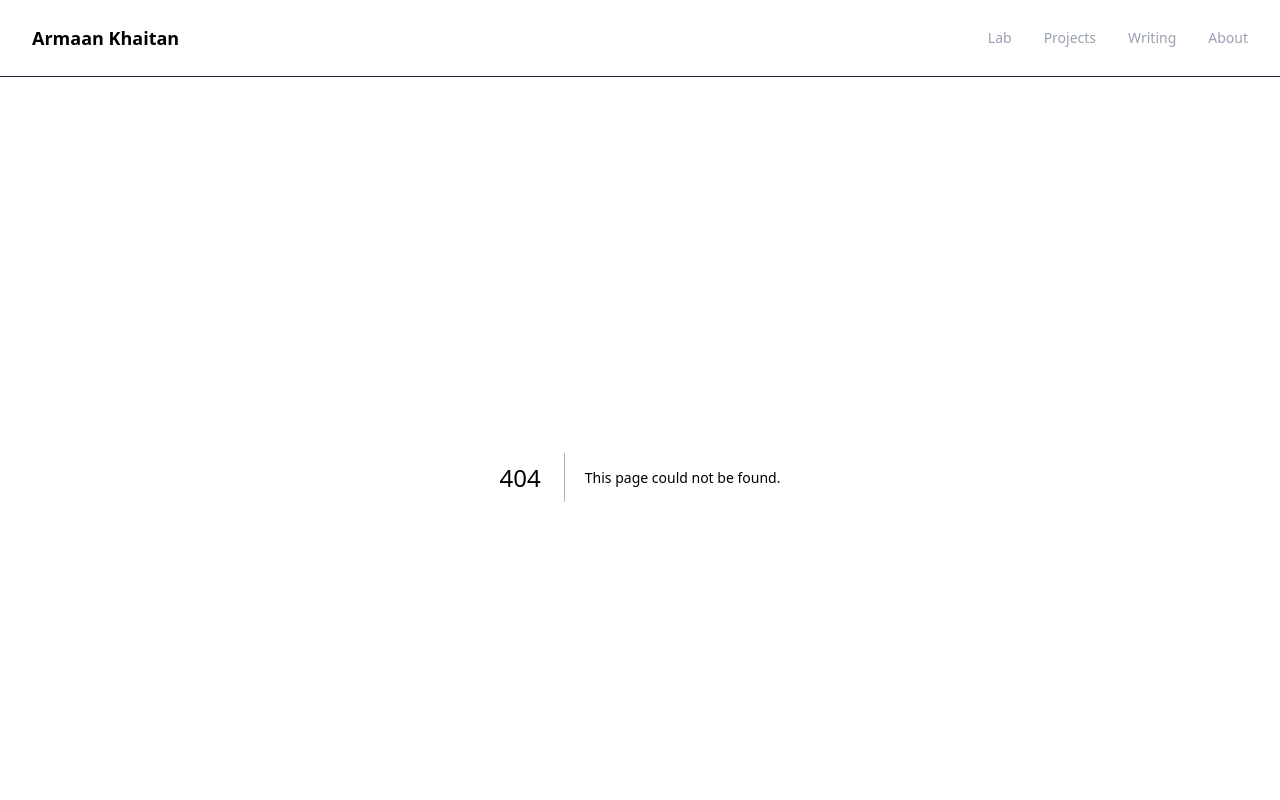
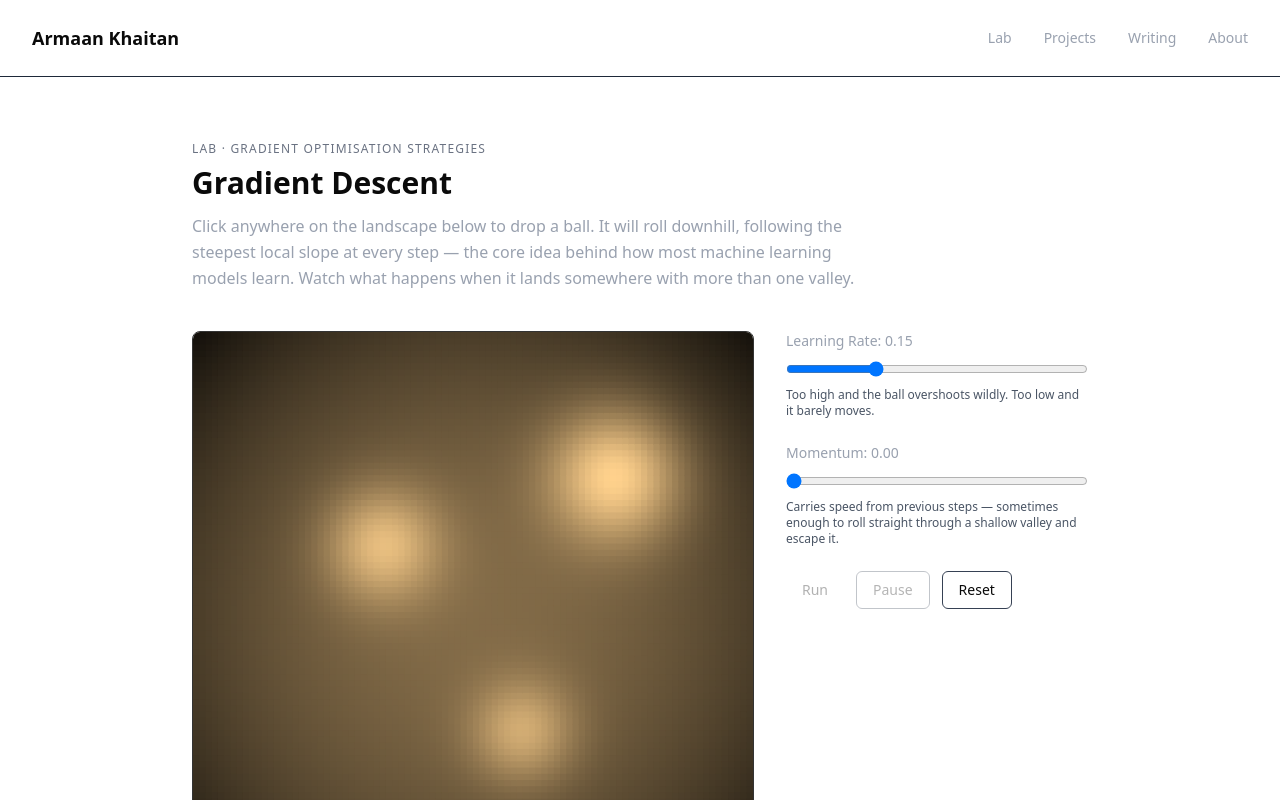
Before and after one commit to Deployed-Websites/Portfolio, a Next.js app in the folder portfolio-site/: page /lab/gradient-descent in a window 1280 px wide. Before the commit this address had no page. Shown: the top 800 px of the page. Built offline with nearby package versions, Linux system fonts and the light colour scheme.

Commit message:
gradient descent

```diff
--- /dev/null
+++ b/portfolio-site/src/app/lab/gradient-descent/page.js
@@ -0,0 +1,271 @@
+"use client";
+import { useRef, useEffect, useState, useCallback } from "react";
+
+// A bumpy loss landscape: a global minimum plus a couple of local minima "traps"
+function loss(x, y) {
+  const global = -3 * Math.exp(-((x - 3) ** 2 + (y - 3) ** 2) / 2);
+  const trap1 = -2.2 * Math.exp(-((x + 2) ** 2 + (y - 1.5) ** 2) / 1.5);
+  const trap2 = -1.8 * Math.exp(-((x - 1) ** 2 + (y + 2.5) ** 2) / 1.2);
+  const bowl = 0.03 * (x * x + y * y);
+  return global + trap1 + trap2 + bowl;
+}
+
+function gradient(x, y, h = 0.001) {
+  const dx = (loss(x + h, y) - loss(x - h, y)) / (2 * h);
+  const dy = (loss(x, y + h) - loss(x, y - h)) / (2 * h);
+  return [dx, dy];
+}
+
+const WORLD_MIN = -6;
+const WORLD_MAX = 6;
+
+export default function GradientDescentPage() {
+  const canvasRef = useRef(null);
+  const [ball, setBall] = useState(null); // {x, y} in world coords
+  const [path, setPath] = useState([]);
+  const [learningRate, setLearningRate] = useState(0.15);
+  const [momentum, setMomentum] = useState(0);
+  const velocity = useRef([0, 0]);
+  const [running, setRunning] = useState(false);
+  const [stepCount, setStepCount] = useState(0);
+  const animRef = useRef(null);
+
+  const canvasSize = 560;
+
+  const toScreen = (x, y) => [
+    ((x - WORLD_MIN) / (WORLD_MAX - WORLD_MIN)) * canvasSize,
+    canvasSize - ((y - WORLD_MIN) / (WORLD_MAX - WORLD_MIN)) * canvasSize,
+  ];
+
+  const toWorld = (px, py) => [
+    (px / canvasSize) * (WORLD_MAX - WORLD_MIN) + WORLD_MIN,
+    ((canvasSize - py) / canvasSize) * (WORLD_MAX - WORLD_MIN) + WORLD_MIN,
+  ];
+
+  // Draw the contour map + ball + path
+  const draw = useCallback(() => {
+    const canvas = canvasRef.current;
+    if (!canvas) return;
+    const ctx = canvas.getContext("2d");
+
+    // Render loss landscape as a heatmap
+    const resolution = 90;
+    const cellSize = canvasSize / resolution;
+    let minVal = Infinity, maxVal = -Infinity;
+    const grid = [];
+    for (let i = 0; i < resolution; i++) {
+      const row = [];
+      for (let j = 0; j < resolution; j++) {
+        const [wx, wy] = toWorld(i * cellSize, j * cellSize);
+        const v = loss(wx, wy);
+        row.push(v);
+        if (v < minVal) minVal = v;
+        if (v > maxVal) maxVal = v;
+      }
+      grid.push(row);
+    }
+
+    for (let i = 0; i < resolution; i++) {
+      for (let j = 0; j < resolution; j++) {
+        const v = grid[i][j];
+        const t = (v - minVal) / (maxVal - minVal); // 0 = lowest (dark valley), 1 = highest
+        // Deep valleys -> warm gold, peaks -> dark
+        const r = Math.round(20 + t * 30);
+        const g = Math.round(15 + t * 20);
+        const b = Math.round(10 + t * 15);
+        const brightness = (1 - t) * 235 + 20;
+        ctx.fillStyle = `rgb(${Math.round(brightness)}, ${Math.round(brightness * 0.82)}, ${Math.round(brightness * 0.55)})`;
+        ctx.fillRect(i * cellSize, j * cellSize, cellSize + 1, cellSize + 1);
+      }
+    }
+
+    // Draw path
+    if (path.length > 1) {
+      ctx.strokeStyle = "rgba(30, 30, 30, 0.7)";
+      ctx.lineWidth = 2;
+      ctx.beginPath();
+      path.forEach(([x, y], idx) => {
+        const [sx, sy] = toScreen(x, y);
+        if (idx === 0) ctx.moveTo(sx, sy);
+        else ctx.lineTo(sx, sy);
+      });
+      ctx.stroke();
+    }
+
+    // Draw ball
+    if (ball) {
+      const [sx, sy] = toScreen(ball.x, ball.y);
+      ctx.beginPath();
+      ctx.arc(sx, sy, 8, 0, Math.PI * 2);
+      ctx.fillStyle = "#1a1a1a";
+      ctx.fill();
+      ctx.strokeStyle = "#fff";
+      ctx.lineWidth = 2;
+      ctx.stroke();
+    }
+  }, [ball, path]);
+
+  useEffect(() => { draw(); }, [draw]);
+
+  // Handle click to place ball
+  const handleClick = (e) => {
+    if (running) return;
+    const rect = canvasRef.current.getBoundingClientRect();
+    const px = e.clientX - rect.left;
+    const py = e.clientY - rect.top;
+    const [wx, wy] = toWorld(px, py);
+    velocity.current = [0, 0];
+    setBall({ x: wx, y: wy });
+    setPath([[wx, wy]]);
+    setStepCount(0);
+  };
+
+  // Descent animation loop
+  useEffect(() => {
+    if (!running || !ball) return;
+
+    let localBall = { ...ball };
+
+    const step = () => {
+      const [gx, gy] = gradient(localBall.x, localBall.y);
+
+      velocity.current[0] = momentum * velocity.current[0] - learningRate * gx;
+      velocity.current[1] = momentum * velocity.current[1] - learningRate * gy;
+
+      localBall = {
+        x: localBall.x + velocity.current[0],
+        y: localBall.y + velocity.current[1],
+      };
+
+      setBall(localBall);
+      setPath((p) => [...p, [localBall.x, localBall.y]]);
+      setStepCount((c) => c + 1);
+
+      const gradMag = Math.sqrt(gx * gx + gy * gy);
+      if (gradMag > 0.01 && stepCount < 400) {
+        animRef.current = requestAnimationFrame(step);
+      } else {
+        setRunning(false);
+      }
+    };
+
+    animRef.current = requestAnimationFrame(step);
+    return () => cancelAnimationFrame(animRef.current);
+    // eslint-disable-next-line react-hooks/exhaustive-deps
+  }, [running]);
+
+  const reset = () => {
+    setRunning(false);
+    setBall(null);
+    setPath([]);
+    setStepCount(0);
+    velocity.current = [0, 0];
+  };
+
+  return (
+    <main className="min-h-screen bg-background text-foreground px-8 py-16">
+      <div className="max-w-4xl mx-auto">
+
+        {/* HEADER */}
+        <div className="mb-10">
+          <div className="text-xs uppercase tracking-widest text-gray-500 mb-2">
+            Lab · Gradient Optimisation Strategies
+          </div>
+          <h1 className="text-3xl font-bold mb-3">Gradient Descent</h1>
+          <p className="text-gray-400 max-w-2xl leading-relaxed">
+            Click anywhere on the landscape below to drop a ball. It will roll downhill,
+            following the steepest local slope at every step — the core idea behind how
+            most machine learning models learn. Watch what happens when it lands somewhere
+            with more than one valley.
+          </p>
+        </div>
+
+        {/* CANVAS + CONTROLS */}
+        <div className="flex flex-col md:flex-row gap-8">
+
+          <div>
+            <canvas
+              ref={canvasRef}
+              width={canvasSize}
+              height={canvasSize}
+              onClick={handleClick}
+              style={{
+                borderRadius: "8px",
+                cursor: running ? "default" : "crosshair",
+                border: "1px solid #333",
+              }}
+            />
+            <p className="text-xs text-gray-500 mt-2">
+              {ball ? `Step ${stepCount}` : "Click to drop the ball"}
+            </p>
+          </div>
+
+          <div className="flex-1 space-y-6">
+
+            <div>
+              <label className="text-sm text-gray-400 block mb-2">
+                Learning Rate: {learningRate.toFixed(2)}
+              </label>
+              <input
+                type="range"
+                min="0.01"
+                max="0.5"
+                step="0.01"
+                value={learningRate}
+                onChange={(e) => setLearningRate(parseFloat(e.target.value))}
+                className="w-full"
+              />
+              <p className="text-xs text-gray-600 mt-1">
+                Too high and the ball overshoots wildly. Too low and it barely moves.
+              </p>
+            </div>
+
+            <div>
+              <label className="text-sm text-gray-400 block mb-2">
+                Momentum: {momentum.toFixed(2)}
+              </label>
+              <input
+                type="range"
+                min="0"
+                max="0.95"
+                step="0.05"
+                value={momentum}
+                onChange={(e) => setMomentum(parseFloat(e.target.value))}
+                className="w-full"
+              />
+              <p className="text-xs text-gray-600 mt-1">
+                Carries speed from previous steps — sometimes enough to roll straight
+                through a shallow valley and escape it.
+              </p>
+            </div>
+
+            <div className="flex gap-3">
+              <button
+                onClick={() => setRunning(true)}
+                disabled={!ball || running}
+                className="px-4 py-2 rounded-md bg-white text-black text-sm font-medium disabled:opacity-30 disabled:cursor-not-allowed"
+              >
+                Run
+              </button>
+              <button
+                onClick={() => setRunning(false)}
+                disabled={!running}
+                className="px-4 py-2 rounded-md border border-gray-700 text-sm disabled:opacity-30 disabled:cursor-not-allowed"
+              >
+                Pause
+              </button>
+              <button
+                onClick={reset}
+                className="px-4 py-2 rounded-md border border-gray-700 text-sm"
+              >
+                Reset
+              </button>
+            </div>
+
+          </div>
+        </div>
+
+      </div>
+    </main>
+  );
+}
```
